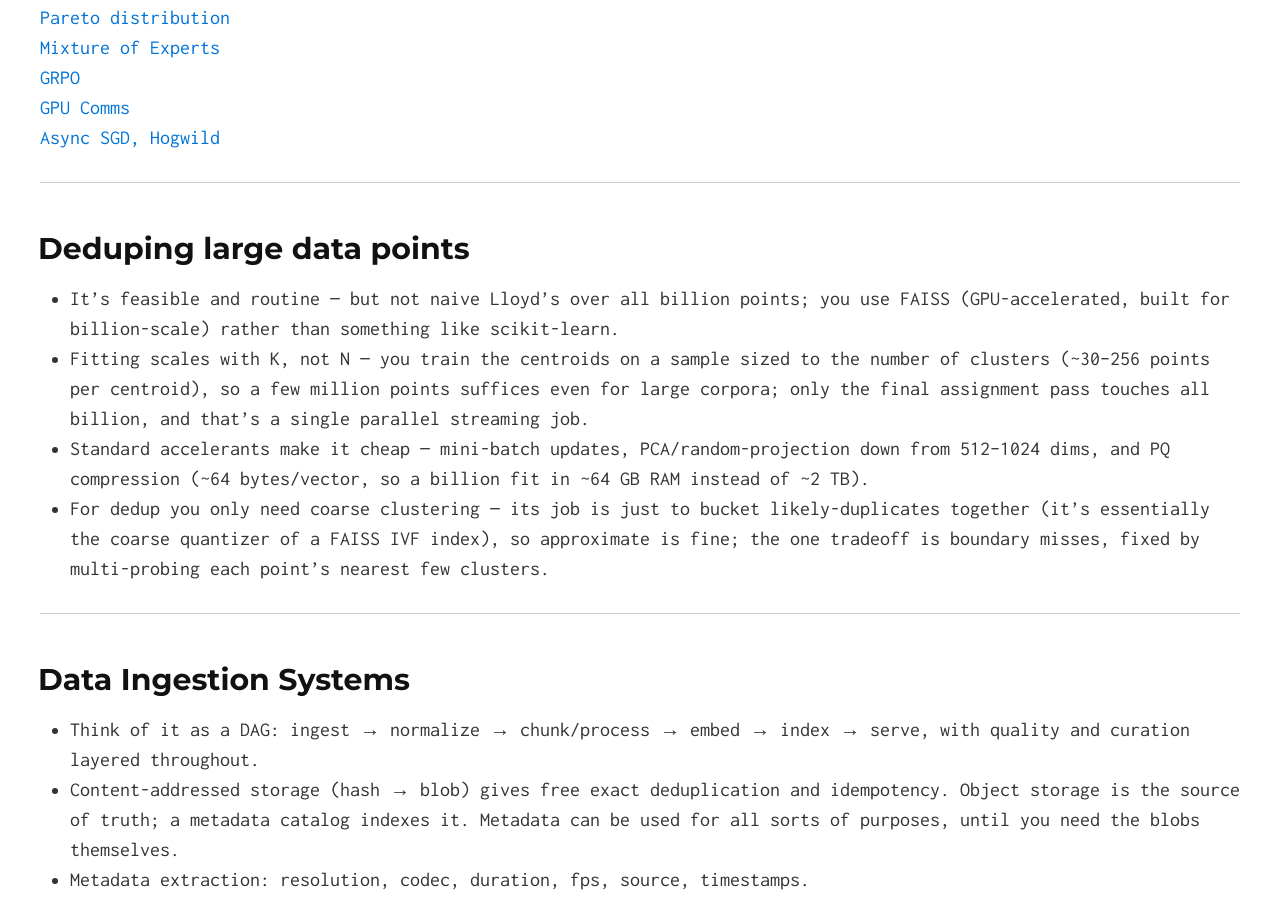
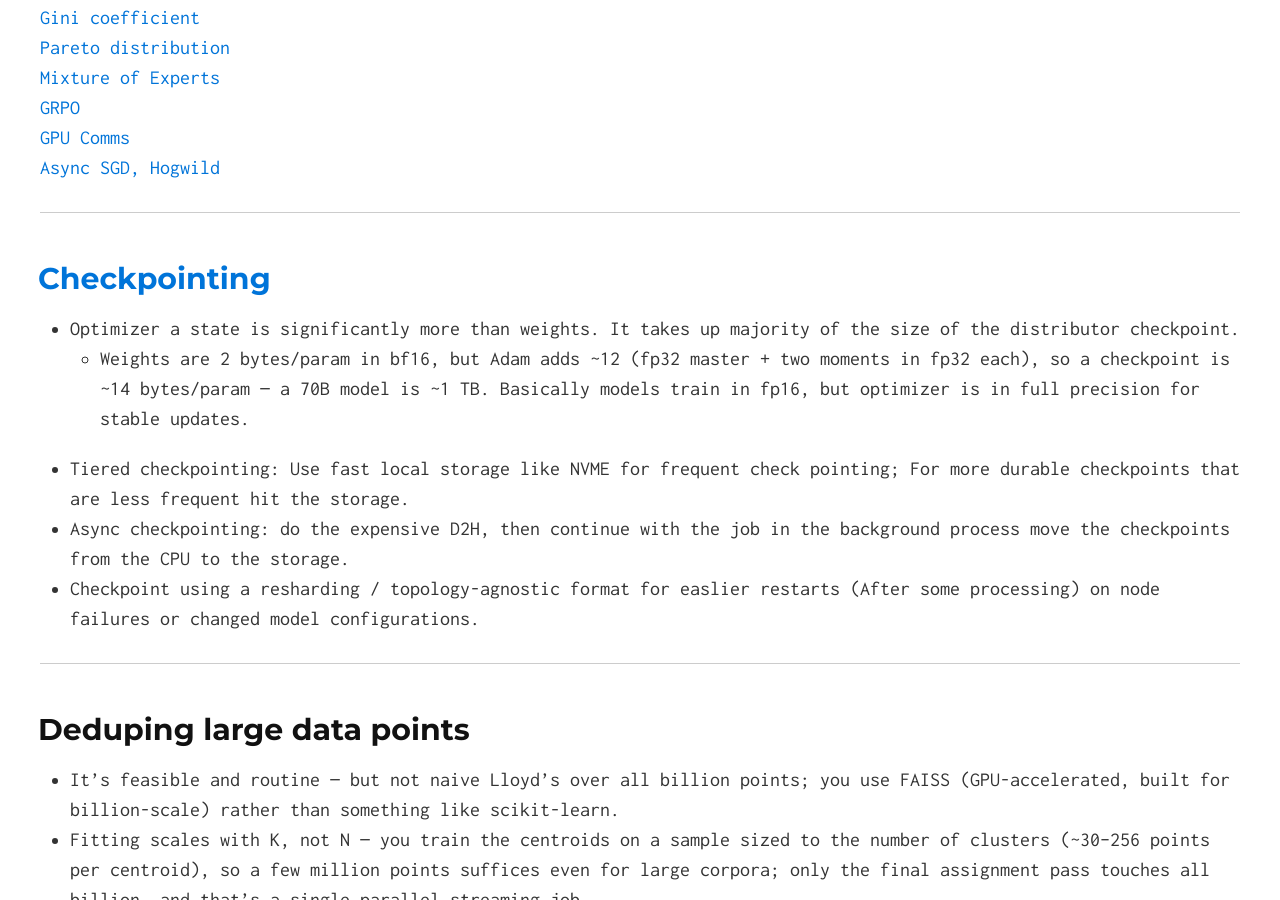
Before and after one commit to divyanshk/Mini-Blogs, a Jekyll site: the page built from index.md, in a window 1280 px wide and 900 px high, scrolled down 1717 px. Built offline with Jekyll 4.4.1, drawn with Linux system fonts in a browser that asks for light colours; formulas are drawn with MathJax 3.

Commit message:
checkpointing

```diff
--- a/index.md
+++ b/index.md
@@ -1,6 +1,7 @@
 ---
 layout: default
 ---
+[checkpointing](#checkpointing)
 [Deduping large data points](#dedup)
 [Data Ingestion Systems](#dataingestion)
 [Data storage + streaming](#datastreaming)
@@ -56,6 +57,16 @@ layout: default
 [GRPO](#grpo)
 [GPU Comms](#gpucomms)
 [Async SGD, Hogwild](#asyncsgd)
+
+---
+
+## <a name='checkpointing'><a>Checkpointing
+
+* Optimizer a state is significantly more than weights. It takes up majority of the size of the distributor checkpoint.
+    *  Weights are 2 bytes/param in bf16, but Adam adds ~12 (fp32 master + two moments in fp32 each), so a checkpoint is ~14 bytes/param — a 70B model is ~1 TB. Basically models train in fp16, but optimizer is in full precision for stable updates.
+* Tiered checkpointing: Use fast local storage like NVME for frequent check pointing; For more durable checkpoints that are less frequent hit the storage.
+* Async checkpointing: do the expensive D2H, then continue with the job in the background process move the checkpoints from the CPU to the storage.
+* Checkpoint using a resharding / topology-agnostic format for easlier restarts (After some processing) on node failures or changed model configurations.
 
 ---
 
```
